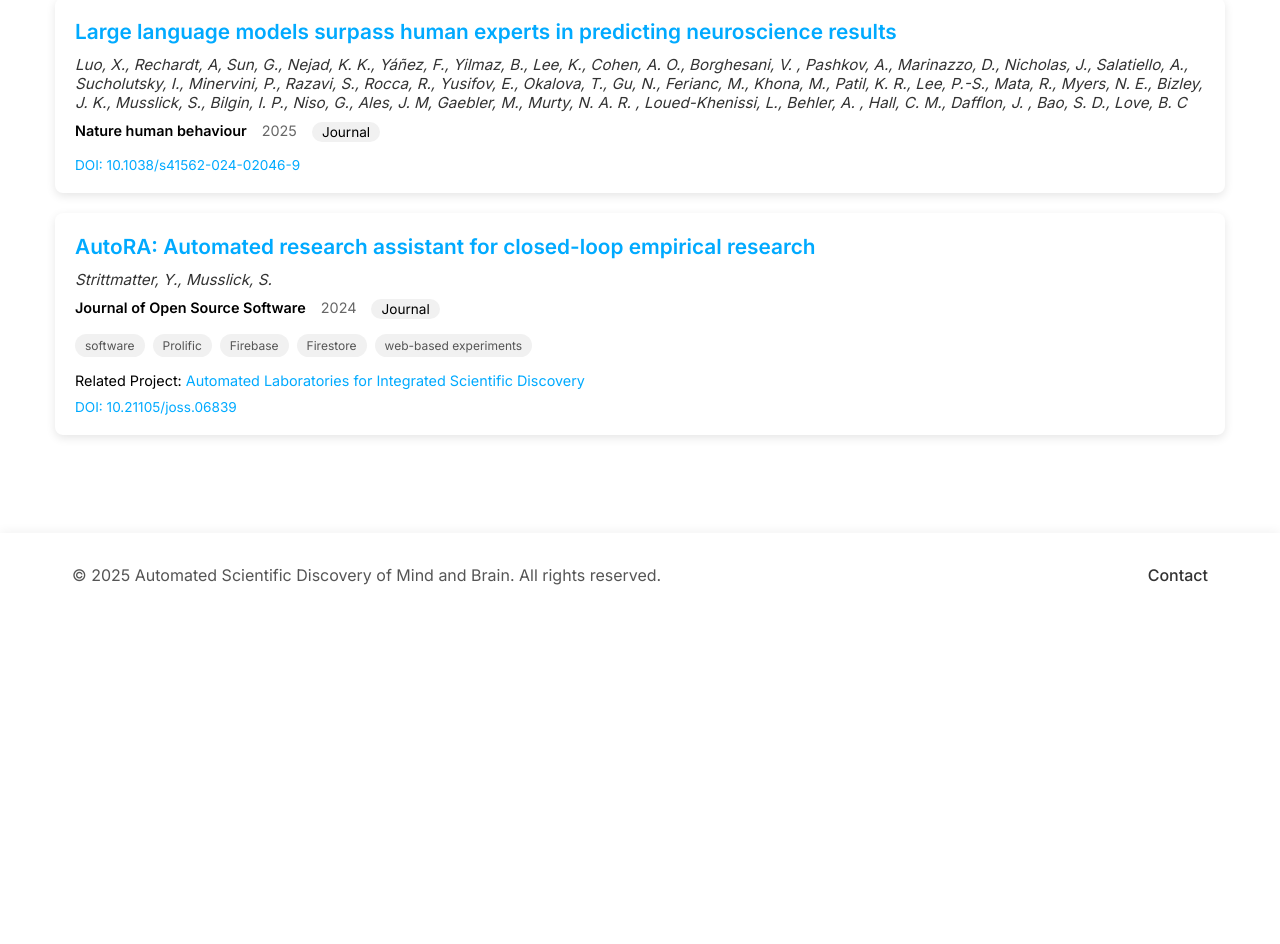
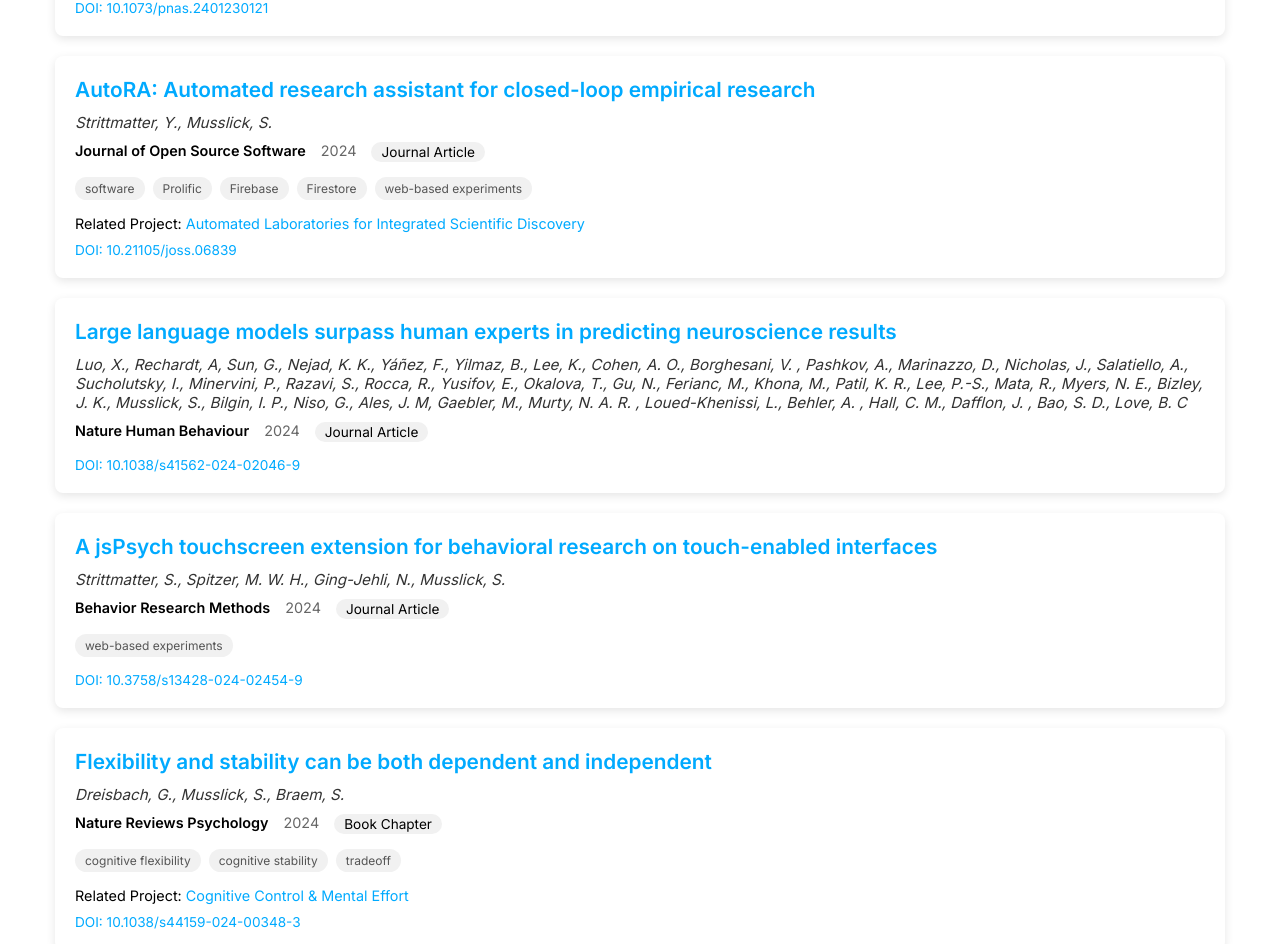
Before and after one commit to musslick/lab-website, a React (Create React App) app: page /publications in a window 1280 px wide. Shown: the part 1853-2797 px from the top of the page. Before the commit the page ends 2470 px from the top, so only its background shows below. Built offline with nearby package versions, Linux system fonts and the light colour scheme.

Commit message:
updated pub categories

```diff
--- a/src/contexts/ContentContext.tsx
+++ b/src/contexts/ContentContext.tsx
@@ -136,7 +136,7 @@ export const ContentContext = createContext<ContentContextType>({
   getCollaboratorById: () => undefined,
 
   updatePublication: () => {},
-  addPublication: () => ({ id: '', title: '', authors: [], journal: '', year: 0, citation: '', type: 'journal' }),
+  addPublication: () => ({ id: '', title: '', authors: [], journal: '', year: 0, citation: '', type: 'journal article' }),
   deletePublication: () => {},
   getPublicationById: () => undefined,
 
--- a/src/data/publications.ts
+++ b/src/data/publications.ts
@@ -8,7 +8,7 @@ export interface Publication {
   url?: string;
   abstract?: string;
   keywords?: string[];
-  type: 'journal' | 'conference' | 'book' | 'preprint' | 'thesis';
+  type: 'journal article' | 'conference proceeding' | 'book' | 'book chapter' | 'preprint' | 'thesis' | 'commentary';
   citation: string;
   projectId?: string;
 }
@@ -19,7 +19,7 @@ export const publications: Publication[] = [
       "title": "Automating the practice of science: Opportunities, challenges, and implications",
       "journal": "Proceedings of the National Academy of Sciences",
       "year": 2025,
-    "type": "journal",
+      "type": "journal article",
       "authors": [
         "Musslick, S.",
         "Bartlett, L., K.",
@@ -51,7 +51,7 @@ export const publications: Publication[] = [
       "title": "Alternative models of funding curiosity-driven research",
       "journal": "Proceedings of the National Academy of Sciences",
       "year": 2025,
-    "type": "journal",
+      "type": "journal article",
       "authors": [
         "Gigerenzer, G.",
         "Allen, C.",
@@ -77,7 +77,7 @@ export const publications: Publication[] = [
       "title": "SweetBean: A declarative language for behavioral experiments with human and artificial participants",
       "journal": "Journal of Open Source Software",
       "year": 2025,
-    "type": "journal",
+      "type": "journal article",
       "authors": [
         "Strittmatter, Y.",
         "Musslick, S."
@@ -97,7 +97,7 @@ export const publications: Publication[] = [
       "title": "The misalignment of incentives in academic publishing and implications for journal reform",
       "journal": "Proceedings of the National Academy of Sciences",
       "year": 2025,
-    "type": "journal",
+      "type": "journal article",
       "authors": [
         "Trueblood, S. J.",
         "Allison, D. B.",
@@ -128,7 +128,7 @@ export const publications: Publication[] = [
       "title": "Is Ockham’s razor losing its edge? New perspectives on the principle of model parsimony",
       "journal": "Proceedings of the National Academy of Sciences",
       "year": 2025,
-    "type": "journal",
+      "type": "journal article",
       "authors": [
         "Dubova, M.",
         "Chandramouli, S.",
@@ -159,7 +159,7 @@ export const publications: Publication[] = [
       "title": "AutoRA: Automated research assistant for closed-loop empirical research",
       "journal": "Journal of Open Source Software",
       "year": 2024,
-    "type": "journal",
+      "type": "journal article",
       "authors": [
         "Strittmatter, Y.",
         "Musslick, S."
@@ -179,9 +179,9 @@ export const publications: Publication[] = [
     {
       "id": "pub-1744710390287",
       "title": "Large language models surpass human experts in predicting neuroscience results",
-    "journal": "Nature human behaviour",
-    "year": 2025,
-    "type": "journal",
+      "journal": "Nature Human Behaviour",
+      "year": 2024,
+      "type": "journal article",
       "authors": [
         "Luo, X.",
         "Rechardt, A",
@@ -226,5 +226,45 @@ export const publications: Publication[] = [
       "citation": "Luo, X., Rechardt, A., Sun, G., Nejad, K. K., Yáñez, F., Yilmaz, B., ... & Love, B. C. (2024). Large language models surpass human experts in predicting neuroscience results. Nature human behaviour, 1-11.",
       "doi": "10.1038/s41562-024-02046-9",
       "url": "https://doi.org/10.1038/s41562-024-02046-9"
+    },
+    {
+      "id": "pub-1744712125089",
+      "title": "A jsPsych touchscreen extension for behavioral research on touch-enabled interfaces",
+      "journal": "Behavior Research Methods",
+      "year": 2024,
+      "type": "journal article",
+      "authors": [
+        "Strittmatter, S.",
+        "Spitzer, M. W. H.",
+        "Ging-Jehli, N.",
+        "Musslick, S."
+      ],
+      "citation": "Strittmatter, Y., Spitzer, M. W., Ging-Jehli, N., & Musslick, S. (2024). A jsPsych touchscreen extension for behavioral research on touch-enabled interfaces. Behavior Research Methods, 56(7), 7814-7830.",
+      "doi": "10.3758/s13428-024-02454-9",
+      "url": "https://doi.org/10.3758/s13428-024-02454-9",
+      "keywords": [
+        "web-based experiments"
+      ]
+    },
+    {
+      "id": "pub-1744716563446",
+      "title": "Flexibility and stability can be both dependent and independent",
+      "journal": "Nature Reviews Psychology",
+      "year": 2024,
+      "type": "book chapter",
+      "authors": [
+        "Dreisbach, G.",
+        "Musslick, S.",
+        "Braem, S."
+      ],
+      "citation": "Dreisbach, G., Musslick, S., & Braem, S. (2024). Flexibility and stability can be both dependent and independent. Nature Reviews Psychology, 3(9), 636-636.",
+      "doi": "10.1038/s44159-024-00348-3",
+      "url": "https://doi.org/10.1038/s44159-024-00348-3",
+      "projectId": "project-1744383751212",
+      "keywords": [
+        "cognitive flexibility",
+        "cognitive stability",
+        "tradeoff"
+      ]
     }
 ];
--- a/src/pages/Publications.tsx
+++ b/src/pages/Publications.tsx
@@ -74,7 +74,7 @@ const Publications: React.FC = () => {
     <div className="publications-page">
       <div className="projects-header">
         <h1>Publications</h1>
-        <p>Research papers, conference proceedings, and other scholarly works from our lab</p>
+        <p>Research papers, conference proceedings, and other published work from our lab. If you are having trouble accessing an article, please feel free to reach out.</p>
       </div>
 
       <div className="filter-container">
--- a/src/pages/admin/PublicationForm.tsx
+++ b/src/pages/admin/PublicationForm.tsx
@@ -13,7 +13,7 @@ const PublicationForm: React.FC = () => {
   const [title, setTitle] = useState('');
   const [journal, setJournal] = useState('');
   const [year, setYear] = useState(new Date().getFullYear());
-  const [type, setType] = useState<'journal' | 'conference' | 'book' | 'preprint' | 'thesis'>('journal');
+  const [type, setType] = useState<'journal article' | 'conference proceeding' | 'book' | 'book chapter' | 'preprint' | 'thesis' | 'commentary'>('journal article');
   const [authors, setAuthors] = useState<string[]>(['']);
   const [doi, setDoi] = useState('');
   const [url, setUrl] = useState('');
@@ -465,8 +465,11 @@ const PublicationForm: React.FC = () => {
                 required
               >
                 <option value="journal">Journal Article</option>
-                <option value="conference">Conference Paper</option>
-                <option value="book">Book/Book Chapter</option>
+                <option value="conference">Conference Proceeding</option>
+                <option value="conference">Workshop Contribution</option>
+                <option value="book chapter">Book Chapter</option>
+                <option value="book">Book</option>
+                <option value="commentary">Commentary</option>
                 <option value="preprint">Preprint</option>
                 <option value="thesis">Thesis/Dissertation</option>
               </select>
```
Lines whose indentation alone changed are shown as unchanged.
